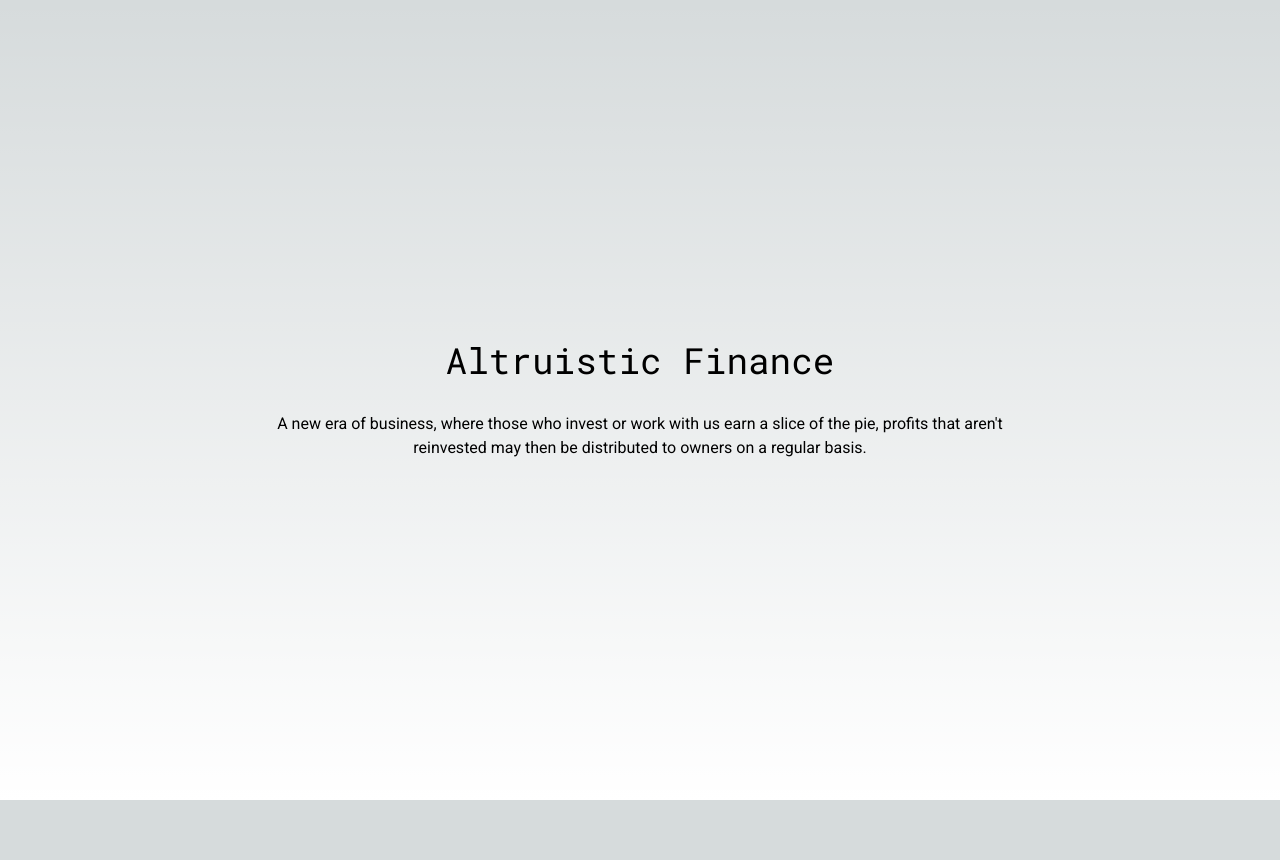
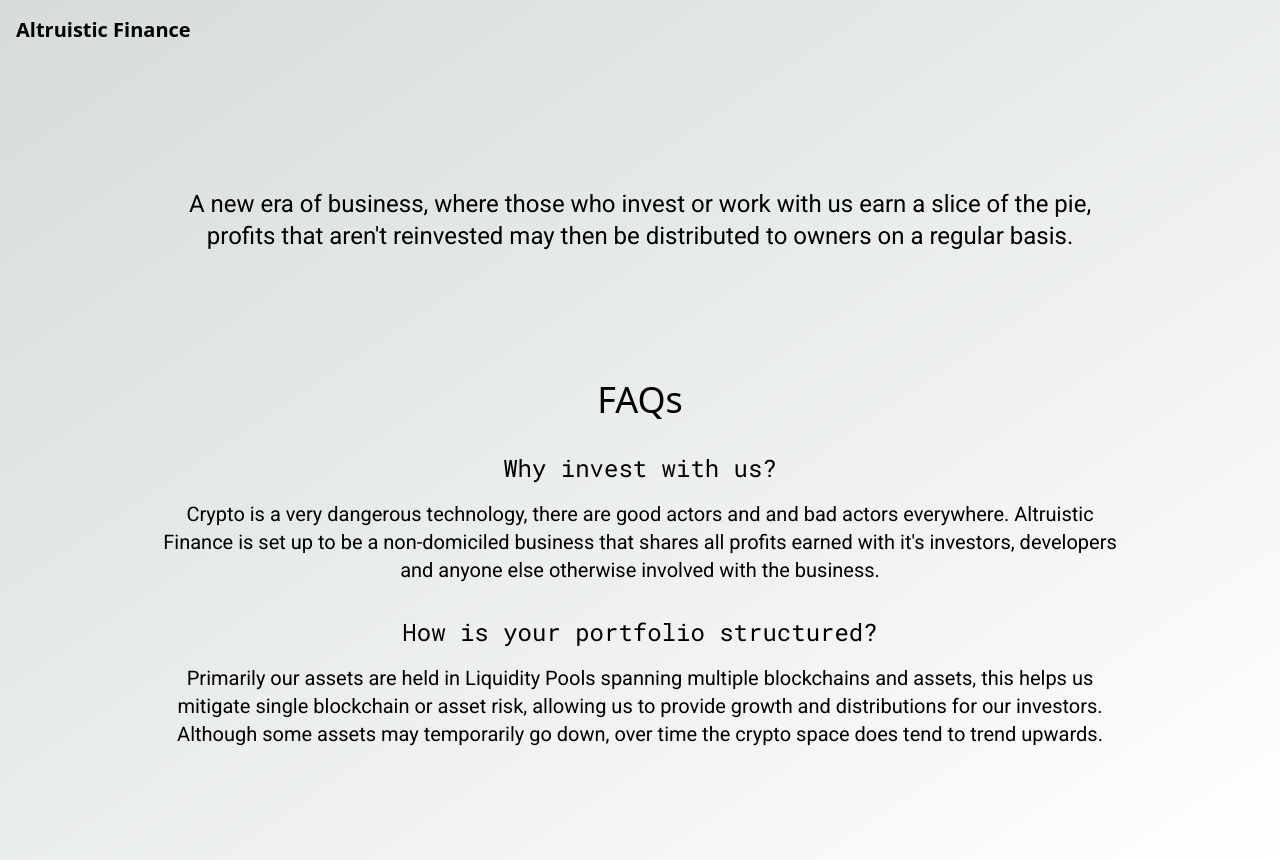
Before and after one commit to AltruisticFinance/website, a Next.js app: page / in a window 1280 px wide. Before the commit the page ends 800 px from the top, so only its background shows below. Built offline with nearby package versions, Linux system fonts and the light colour scheme.

Commit message:
Add FAQs

```diff
--- a/app/globals.css
+++ b/app/globals.css
@@ -11,7 +11,7 @@
 @media (prefers-color-scheme: dark) {
   :root {
     --foreground-rgb: 255, 255, 255;
-    --background-start-rgb: 0, 0, 0;
+    --background-start-rgb: 28, 15, 32;
     --background-end-rgb: 0, 0, 0;
   }
 }
@@ -19,7 +19,7 @@
 body {
   color: rgb(var(--foreground-rgb));
   background: linear-gradient(
-      to bottom,
+      to bottom right,
       transparent,
       rgb(var(--background-end-rgb))
     )
--- a/app/layout.tsx
+++ b/app/layout.tsx
@@ -14,7 +14,13 @@ export default function RootLayout({
 }>) {
   return (
     <html lang="en">
-      <body>{children}</body>
+
+      <body>
+        <nav className="p-4">
+          <a className="font-bold text-xl" href='/'>Altruistic Finance</a>
+        </nav>
+        {children}
+      </body>
     </html>
   );
 }
--- a/app/page.tsx
+++ b/app/page.tsx
@@ -2,21 +2,44 @@ import { Inter, Roboto, Roboto_Mono } from "next/font/google";
 const roboto = Roboto({ weight: '400', subsets: ["latin"] });
 const robotoMono = Roboto_Mono({ weight: '400', subsets: ["latin"] });
 
+interface FAQItem {
+  title: string,
+  children: any
+}
+
+const FAQSection = ({ title, children }: FAQItem) => {
+  return (
+    <div className="intro max-w-[75vw] mt-0 m-8 text-center">
+      <h1 className={`${robotoMono.className} text-2xl mb-4`}>{title}</h1>
+      <p className={`${roboto.className} text-xl`}>
+        {children}
+      </p>
+    </div>
+  )
+}
+
 export default function Home() {
   return (
-    <main className="flex min-h-screen flex-col items-center justify-around p-24">
+    <main className="flex min-h-screen flex-col items-center">
 
-      <div className="flex flex-col items-center">
-        <h2 className={`text-4xl  mb-8 ${robotoMono.className}`}>Altruistic Finance</h2>
+      {/* INTRO */}
 
-        <div className="intro max-w-[800px] text-center">
-          <p className={`${roboto.className}`}>
-            A new era of business, where those who invest or work with us earn a slice of the pie, profits that aren't reinvested may then be distributed to owners on a regular basis.
-          </p>
-        </div>
+      <div className="intro text-2xl max-w-[75vw] m-32 text-center">
+        <p className={`${roboto.className}`}>
+          A new era of business, where those who invest or work with us earn a slice of the pie, profits that aren't reinvested may then be distributed to owners on a regular basis.
+        </p>
       </div>
 
+      {/* FAQ */}
+      <h1 className="text-4xl mb-8">FAQs</h1>
 
+      <FAQSection title="Why invest with us?">
+        Crypto is a very dangerous technology, there are good actors and and bad actors everywhere. Altruistic Finance is set up to be a non-domiciled business that shares all profits earned with it's investors, developers and anyone else otherwise involved with the business.
+      </FAQSection>
+
+      <FAQSection title="How is your portfolio structured?">
+        Primarily our assets are held in Liquidity Pools spanning multiple blockchains and assets, this helps us mitigate single blockchain or asset risk, allowing us to provide growth and distributions for our investors. Although some assets may temporarily go down, over time the crypto space does tend to trend upwards.
+      </FAQSection>
 
     </main>
   );
```
